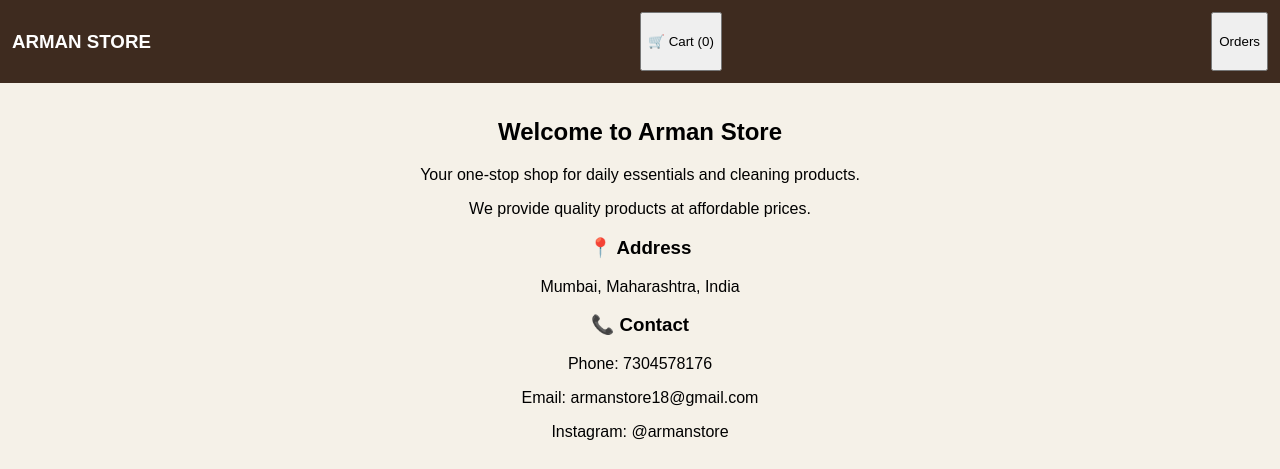
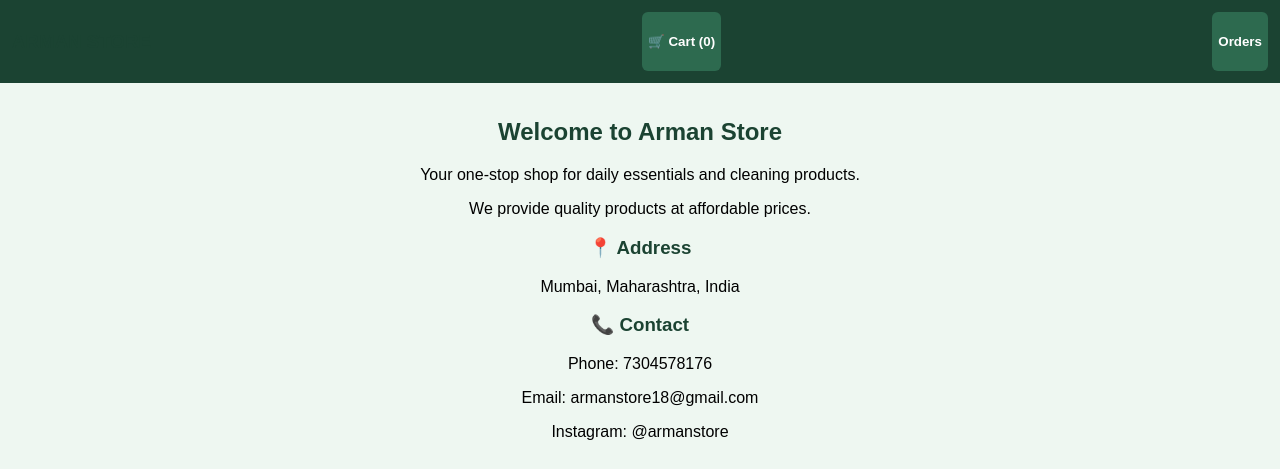
Before and after one commit to armanstore18-crypto/arman-store, a website: page public/index.html in a window 1280 px wide. Drawn offline with Linux system fonts and the light colour scheme; no server answers.

Commit message:
green theme update

```diff
--- a/public/index.html
+++ b/public/index.html
@@ -5,8 +5,8 @@
 <meta name="viewport" content="width=device-width, initial-scale=1.0">
 
 <style>
-body { margin:0; font-family:sans-serif; background:#f5f1e8; }
-header { background:#3e2b1f; color:white; padding:12px; display:flex; justify-content:space-between; }
+body { margin:0; font-family:sans-serif; background:#eef7f1; }
+header { background:#1b4332; color:#d8f3dc; padding:12px; display:flex; justify-content:space-between; }
 body.cart-open { overflow:hidden; }
 
 .home { text-align:center; padding:15px; }
@@ -27,7 +27,8 @@
 
 /* ✅ FIXED PRODUCT CARD */
 .product {
-  background:white;
+  background:#ffffff;
+  border:1px solid #d8f3dc;
   padding:10px;
   border-radius:10px;
   text-align:center;
@@ -96,6 +97,23 @@
 .sidebar{display:flex; overflow-x:auto; width:100%;}
 .cart{width:85%;}
 }
+
+h2, h3, h4 {
+  color:#1b4332;
+}
+
+button {
+  background:#2d6a4f;
+  color:white;
+  border:none;
+  border-radius:6px;
+  font-weight:bold;
+}
+
+button:hover {
+  background:#1b4332;
+}
+
 </style>
 </head>
 
```
